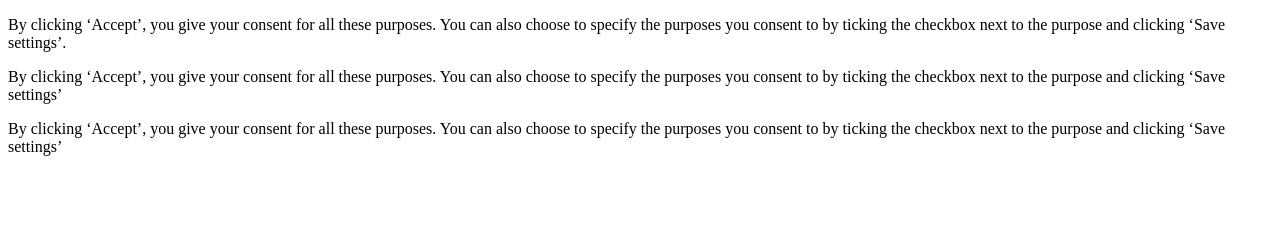
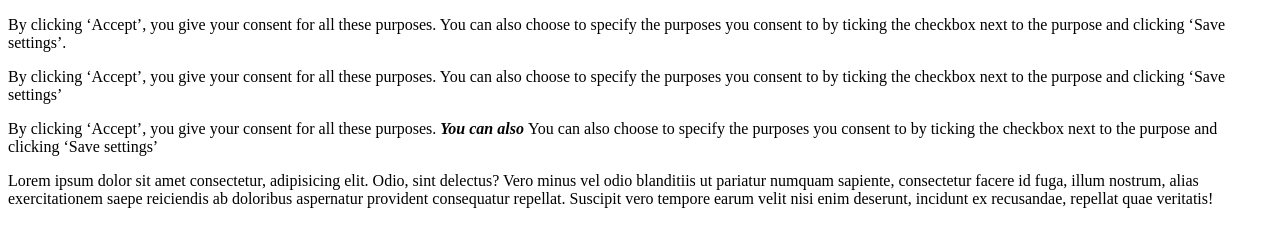
Before and after one commit to mohammadajmeer/rice-hurt, a plain HTML site: page index.html in a window 1280 px wide. Drawn offline with Linux system fonts and the light colour scheme.

Commit message:
added a new commit

```diff
--- a/index.html
+++ b/index.html
@@ -9,7 +9,10 @@
     <p>By clicking ‘Accept’, you give your consent for all these purposes. You can also choose to specify the purposes you consent to by ticking the checkbox next to the purpose and clicking ‘Save settings’.</p>
     <p>By clicking ‘Accept’, you give your consent for all these purposes. You can also choose to specify the purposes you consent to by ticking the checkbox next to the purpose and clicking ‘Save settings’</p>
     <div>
-        <p> <p>By clicking ‘Accept’, you give your consent for all these purposes. You can also choose to specify the purposes you consent to by ticking the checkbox next to the purpose and clicking ‘Save settings’</p></p>
+        <p> <p>By clicking ‘Accept’, you give your consent for all these purposes. <strong><em>You can also </em></strong>You can also choose to specify the purposes you consent to by ticking the checkbox next to the purpose and clicking ‘Save settings’</p></p>
+    </div>
+    <div>
+        <p>Lorem ipsum dolor sit amet consectetur, adipisicing elit. Odio, sint delectus? Vero minus vel odio blanditiis ut pariatur numquam sapiente, consectetur facere id fuga, illum nostrum, alias exercitationem saepe reiciendis ab doloribus aspernatur provident consequatur repellat. Suscipit vero tempore earum velit nisi enim deserunt, incidunt ex recusandae, repellat quae veritatis!</p>
     </div>
 </body>
 </html>
```
